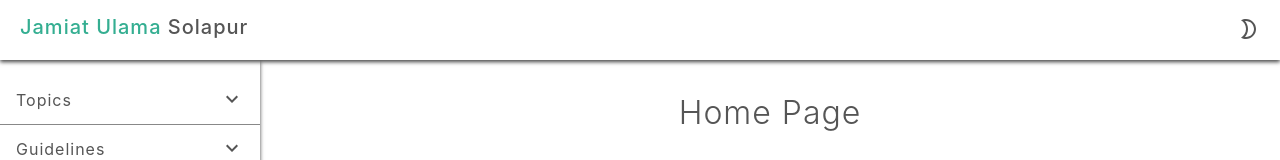
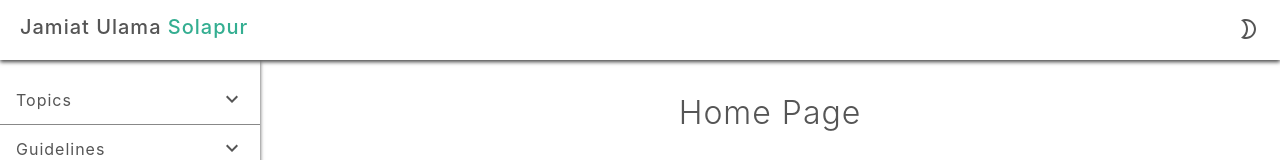
Before and after one commit to dosanj/jamiatulama-react, a React (Create React App) app: page / in a window 1280 px wide. Shown: the top 160 px of the page. Built offline with nearby package versions, Linux system fonts and the light colour scheme.

Commit message:
change logo main text

```diff
--- a/src/components/Header.tsx
+++ b/src/components/Header.tsx
@@ -43,8 +43,8 @@ export function Header(props: IHeaderProps) {
           className="app-header--logo__name clickable"
           onClick={goToHomePage}
         >
-          <span className="app-header--logo__name__main">Jamiat Ulama</span>{' '}
-          Solapur
+          Jamiat Ulama{' '}
+          <span className="app-header--logo__name__main"> Solapur</span>
         </span>
       </div>
       <div className="app-header--right-side">
```
